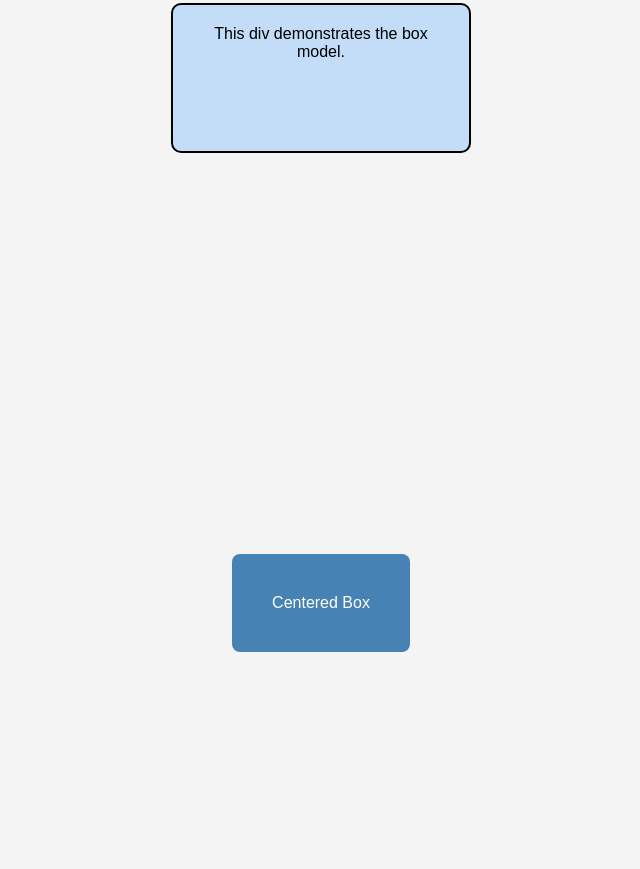
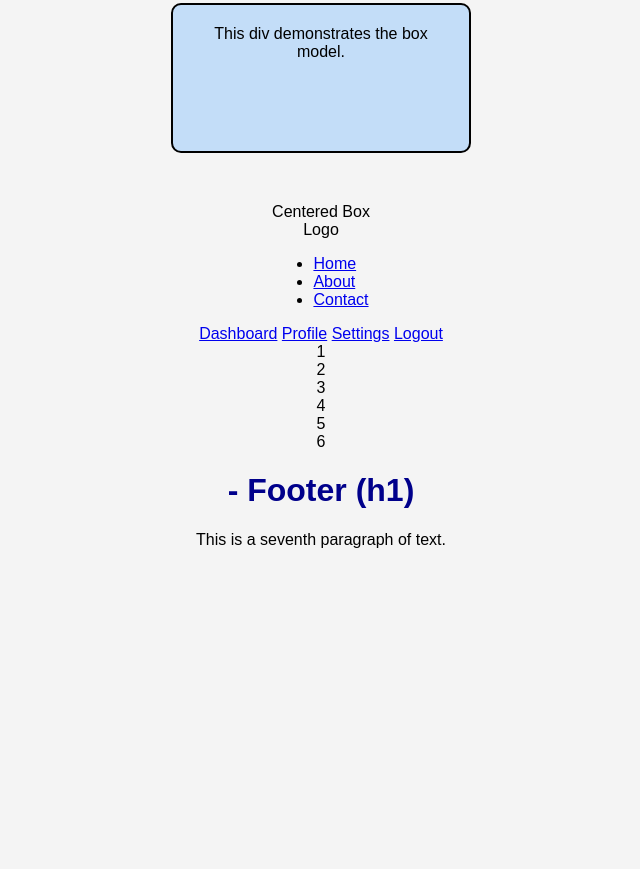
Before and after one commit to FSopelsa/HTML-CSS-Practice, a plain HTML site: page index.html in a window 1280 px wide. Shown: the part 1191-2060 px from the top of the page, without its empty margins (319-959 px from the left). After the commit the page ends 1756 px from the top, so only its background shows below. Drawn offline with Linux system fonts and the light colour scheme.

Commit message:
Reverting some to try something else

```diff
--- a/style.css
+++ b/style.css
@@ -69,78 +69,10 @@ form {
 
 /* Flexbox centering */
 
-.center-container {
+.flex-container {
     display: flex;
     justify-content: center;
     align-items: center;
-
-    height: 100vh;
-    background-color: #f4f4f4;
+    height: 200px;
+    background-color: #e0e0e0;
 }
-
-.center-box {
-    padding: 40px;
-    background-color: steelblue;
-    color: white;
-    border-radius: 8px;
-}
-
-/* Navigation Bar */
-
-.navbar {
-    display: flex;
-    justify-content: space-between;
-    align-items: center;
-
-    padding: 20px;
-    background-color: #222;
-}
-
-.logo {
-    color: white;
-    font-size: 24px;
-    font-weight: bold;
-}
-
-.nav-links {
-    display: flex;
-    gap: 20px;
-    list-style: none;
-}
-
-.nav-links a {
-    color: white;
-    text-decoration: none;
-}
-
-/* Sidebar */
-
-.sidebar {
-    display: flex;
-    flex-direction: column;
-    gap: 15px;
-
-    width: 200px;
-    padding: 20px;
-    background-color: #333;
-}
-
-.sidebar a {
-    color: white;
-    text-decoration: none;
-}
-
-/* Grid layout for gallery */
-
-.gallery {
-    display: grid;
-    grid-template-columns: repeat(3, 1fr);
-    gap: 20px;
-}
-
-.item {
-    background-color: lightblue;
-    padding: 40px;
-    text-align: center;
-    border-radius: 8px;
-}
```
